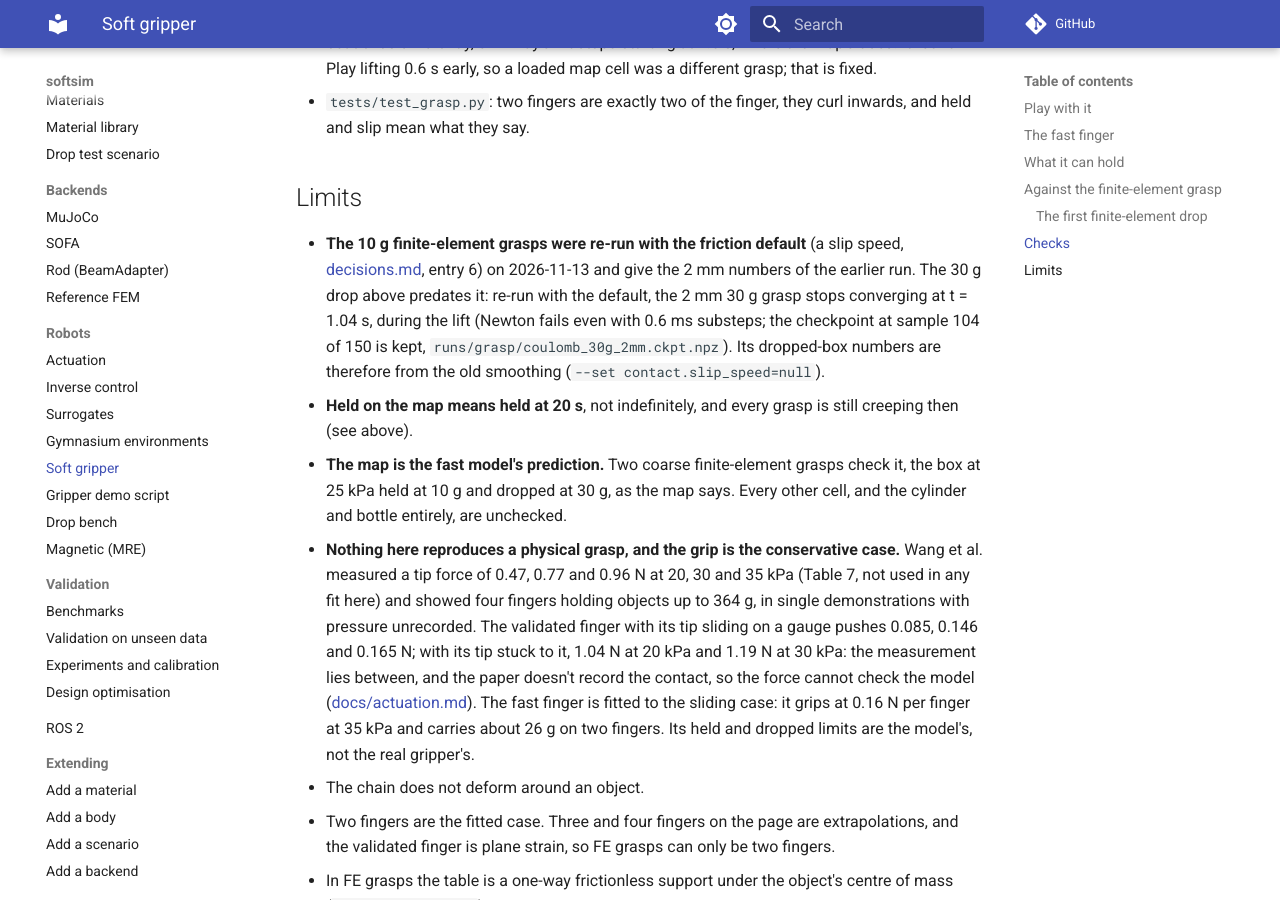
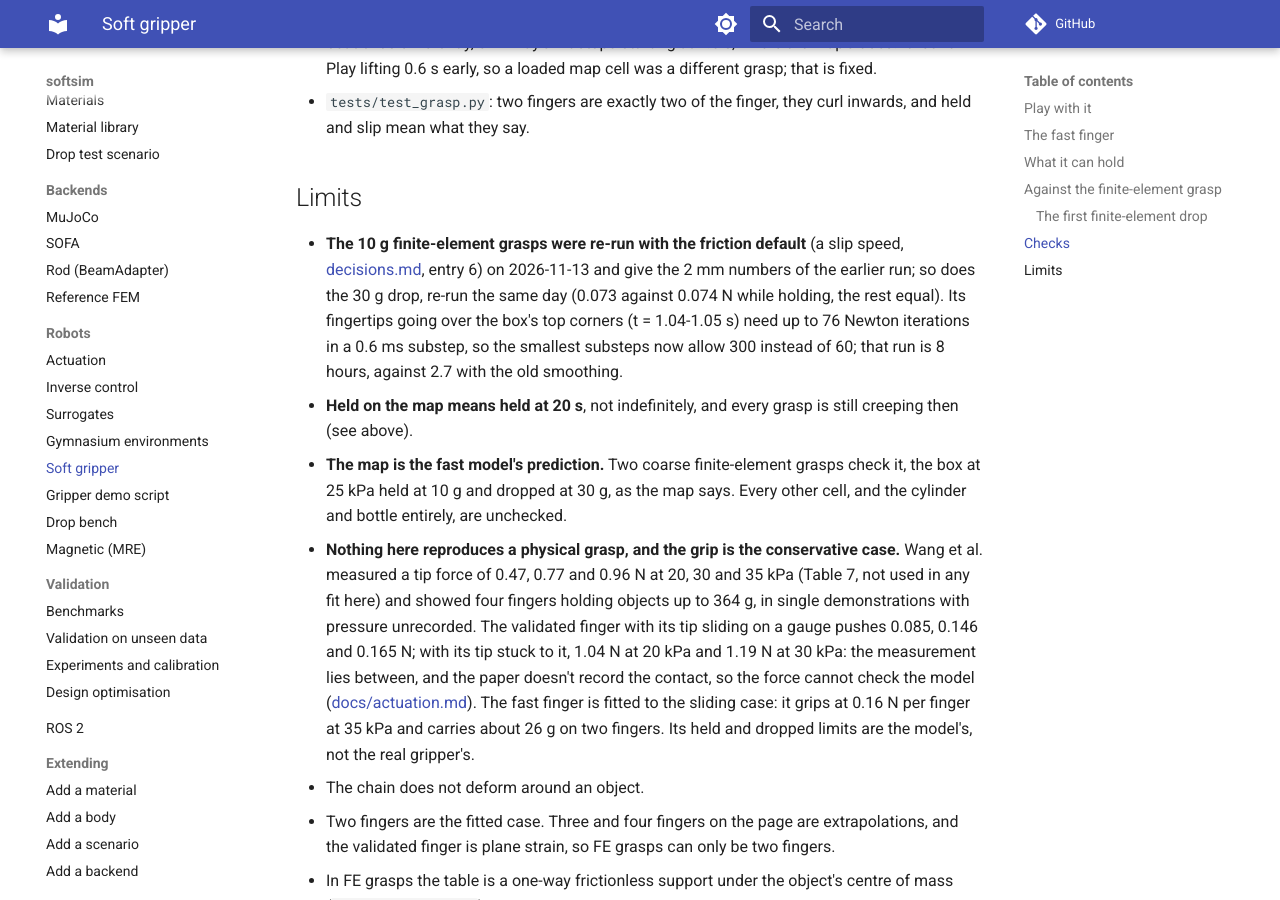
Before and after one commit to BoredAmi/softsim, an MkDocs documentation site: the page built from docs/gripper.md, in a window 1280 px wide and 900 px high, scrolled down 6074 px. Built offline with MkDocs 1.6.1 and Material for MkDocs 9.7.7, drawn with Linux system fonts in a browser that asks for light colours; comment, search, counter and statistics services are not loaded.

Commit message:
fem: more Newton iterations on the smallest substeps; 30 g grasp re-run with the default friction

````diff
--- a/docs/gripper.md
+++ b/docs/gripper.md
@@ -133,7 +133,7 @@ corners and the box never leaves the table; the fast finger lifts it 1.5 mm at m
 | --- | --- | --- |
 | Final rise of the box | 0.001 mm | 0.08 mm |
 | Grip before the lift | 0.122 N | 0.108 N |
-| Grip while holding (the tips at the corners) | 0.074 N | 0.092 N |
+| Grip while holding (the tips at the corners) | 0.073 N | 0.092 N |
 | `held` | 0 | 0 |
 
 The hand check: grip is per finger, so two fingers at μ 0.8 and 0.122 N carry 2 × 0.8 × 0.122 = 0.195 N, which is 19.9 g. The
@@ -142,7 +142,7 @@ limit, on a coarse mesh, so it checks the map's boundary for the box at 25 kPa,
 
 ```bash
 python tools/run_fe_grasp.py --mass 30 --out runs/grasp/coulomb_30g_2mm.npz --checkpoint runs/grasp/coulomb_30g_2mm.ckpt.npz \
-    --set body.mesh.size=2mm --set body.geometry.finger.tooth_height=0 --set body.material.friction.sliding=0.8    # about 2.7 hours
+    --set body.mesh.size=2mm --set body.geometry.finger.tooth_height=0 --set body.material.friction.sliding=0.8    # about 8 hours
 python tools/plot_fe_grasp.py runs/grasp/coulomb_30g_2mm.npz --finger softsim/reduced/wang_finger.json --mass 30 --out docs/media/gripper_fe_drop.png
 ```
 
@@ -177,10 +177,10 @@ schedule and is asked for the same palm path, but its palm follows about 6 mm be
 ## Limits
 
 - **The 10 g finite-element grasps were re-run with the friction default** (a slip speed,
-  [decisions.md](decisions.md), entry 6) on 2026-11-13 and give the 2 mm numbers of the earlier run. The 30 g drop above
-  predates it: re-run with the default, the 2 mm 30 g grasp stops converging at t = 1.04 s, during the lift (Newton fails
-  even with 0.6 ms substeps; the checkpoint at sample 104 of 150 is kept, `runs/grasp/coulomb_30g_2mm.ckpt.npz`). Its
-  dropped-box numbers are therefore from the old smoothing (`--set contact.slip_speed=null`).
+  [decisions.md](decisions.md), entry 6) on 2026-11-13 and give the 2 mm numbers of the earlier run; so does the 30 g
+  drop, re-run the same day (0.073 against 0.074 N while holding, the rest equal). Its fingertips going over the box's
+  top corners (t = 1.04-1.05 s) need up to 76 Newton iterations in a 0.6 ms substep, so the smallest substeps now allow
+  300 instead of 60; that run is 8 hours, against 2.7 with the old smoothing.
 - **Held on the map means held at 20 s**, not indefinitely, and every grasp is still creeping then (see above).
 - **The map is the fast model's prediction.** Two coarse finite-element grasps check it, the box at 25 kPa held at 10 g and
   dropped at 30 g, as the map says. Every other cell, and the cylinder and bottle entirely, are unchecked.
````
Also changed, not shown: CHANGELOG.md (+6 -0 lines), docs/media/gripper_fe_drop.png, 1 other file.
